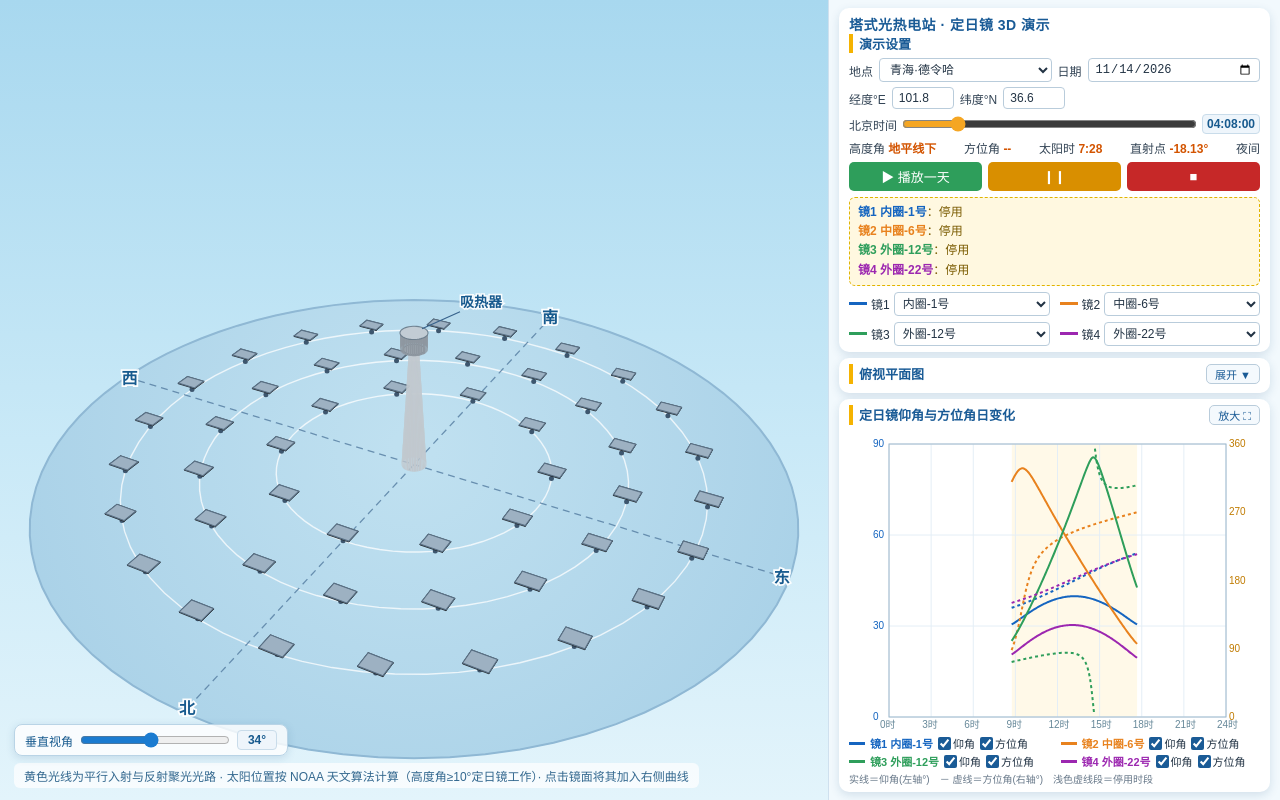
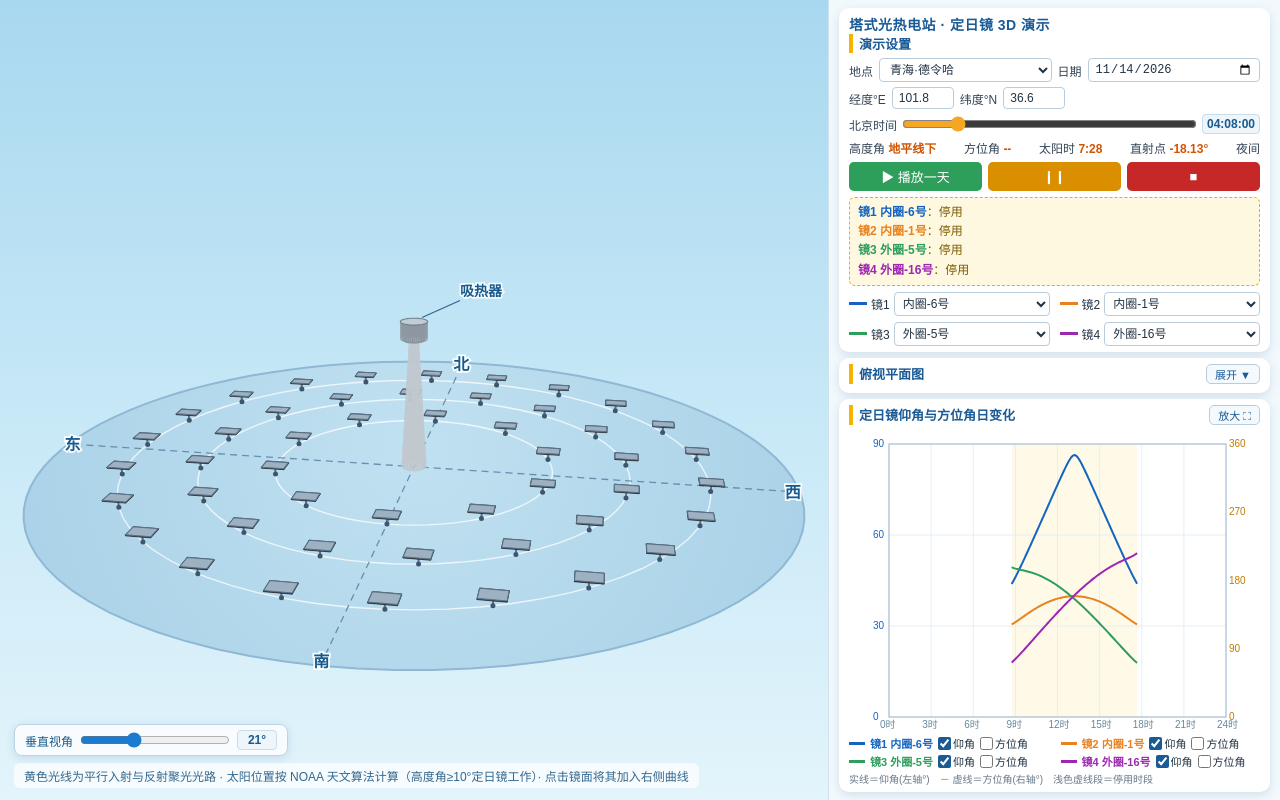
Before and after one commit to JDZwangweiqing/-heliostat, a plain HTML site: page index.html in a window 1280 px wide. Drawn offline with Linux system fonts and the light colour scheme.

Commit message:
Add files via upload

```diff
--- a/index.html
+++ b/index.html
@@ -185,12 +185,12 @@ const SEL_COLORS = ['#1565c0', '#e8821e', '#2e9e5b', '#9c27b0'];   // 4 个定
 const state = {
   lon: 101.8, lat: 36.6, date: '2026-06-21',
   timeMin: 600,
-  viewAzi: 28, viewElv: 34, zoom: 1,
+  viewAzi: 190, viewElv: 21, zoom: 1,   // 默认视角：南侧偏东、垂直视角 21°（东在左、西在右、北在远上方）
   playing: false,
-  sel: [0, 15, 37, 47],        // 同时选中 4 个定日镜的索引
+  sel: [5, 0, 30, 41],         // 默认选中：镜1 内圈-6号、镜2 内圈-1号、镜3 外圈-5号、镜4 外圈-16号
   selSlot: 0,                  // 场景点击时轮换写入的槽位
-  showElv: [true, true, true, true],   // 每镜仰角曲线显示开关
-  showAzi: [true, true, true, true]    // 每镜方位角曲线显示开关
+  showElv: [true, true, true, true],    // 每镜仰角曲线显示开关（默认勾选）
+  showAzi: [false, false, false, false] // 每镜方位角曲线显示开关（默认不勾选）
 };
 // 默认使用终端当前日期与时间
 (function () {
```
